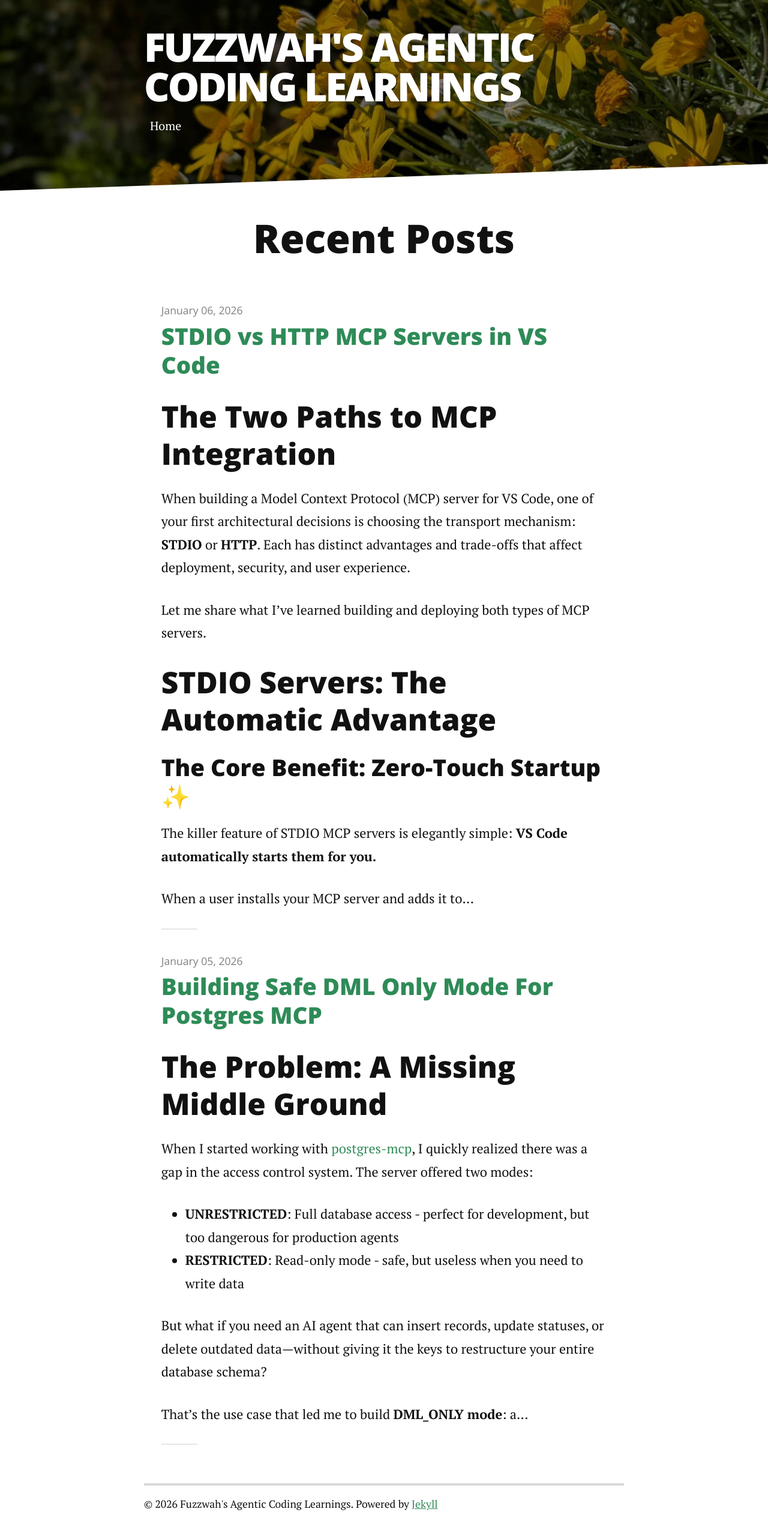
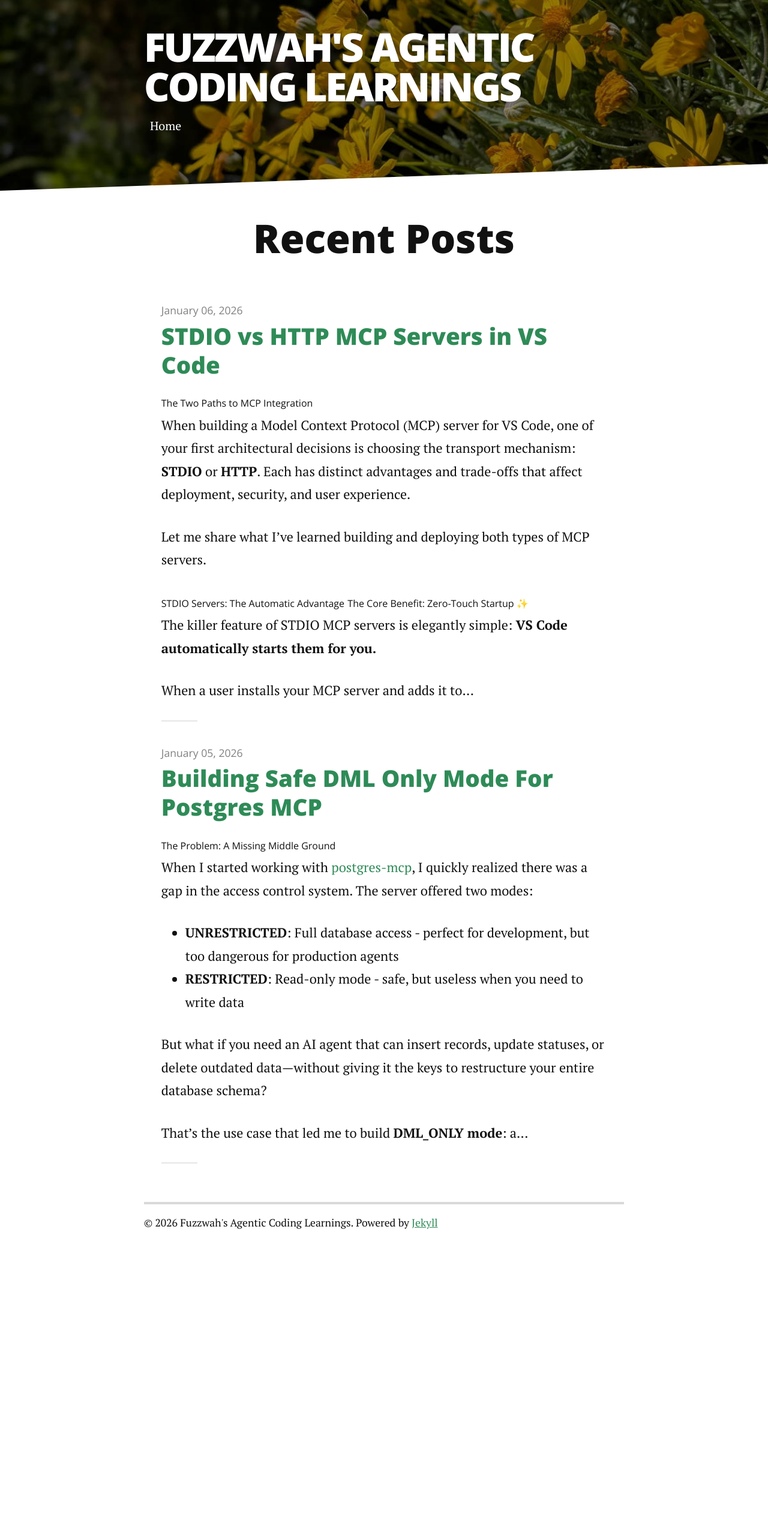
Before and after one commit to Fuzzwah/blog, a Jekyll site: the page built from index.html, in a window 1280 px wide. Shown: the whole page at 60% size. Built offline with Jekyll 4.4.1, drawn with Linux system fonts in a browser that asks for light colours; nearby versions of some CDN libraries; the list of posts is cut into pages by our own code; after the commit the page ends 2072 px from its top, so only the background shows below that.

Commit message:
Keep HTML formatting in snippets but style headers smaller

```diff
--- a/assets/css/style.scss
+++ b/assets/css/style.scss
@@ -32,4 +32,14 @@
 	@import "breakpoints/1200up";
 }
 
+// Custom styles for post excerpts on index
+.post-excerpt {
+	h2, h3, h4, h5, h6 {
+		font-size: 1rem;
+		font-weight: normal;
+		margin: 0.5em 0;
+		display: inline;
+	}
+}
+
 // If IE support is needed you can add them here or create another stylesheet for specific IE fixes
--- a/index.html
+++ b/index.html
@@ -12,7 +12,7 @@ title: Home
 			<h3>
 				<a class="post-link" href="{{ post.url | relative_url }}">{{ post.title }}</a>
 			</h3>
-			<p>
+			<div class="post-excerpt">
 				{%- if post.description -%}
 					{{ post.description }}
 				{%- else -%}
@@ -24,7 +24,7 @@ title: Home
 					{%- endif -%}
 					{{ content_without_h1 | truncatewords: 100 }}
 				{%- endif -%}
-			</p>
+			</div>
 		</article>
 		{%- endfor -%}
 	</div>
```
